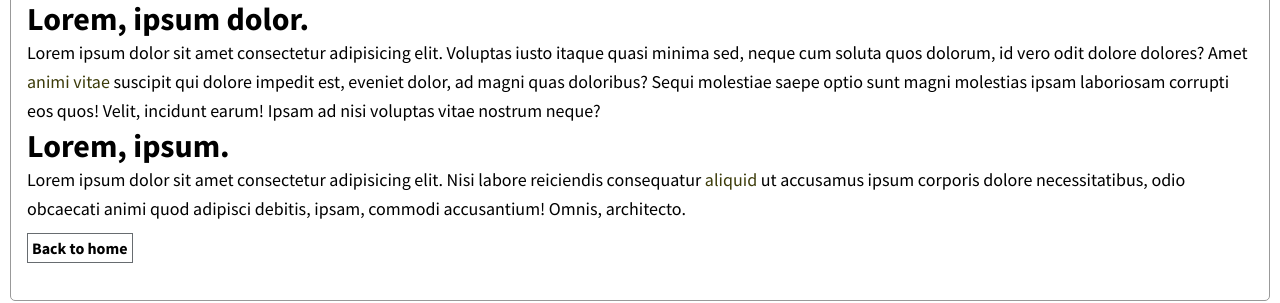
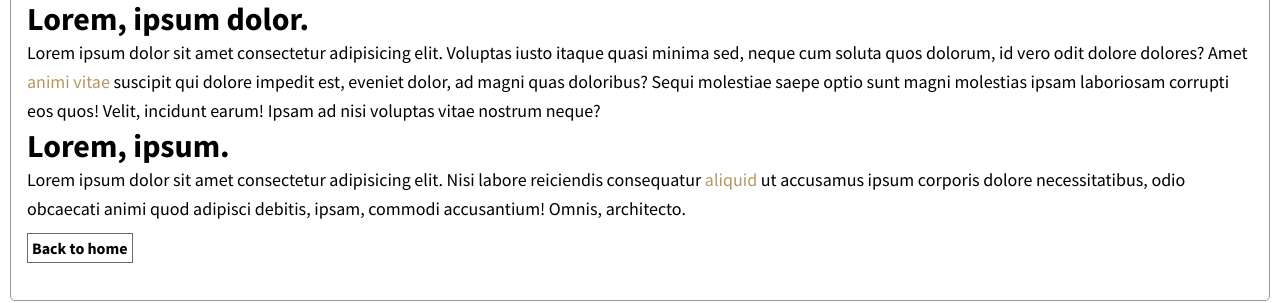
Before and after one commit to Jeevaf22/laptop, a React (Create React App) app: page /productdetail/1/1/1/1/1 in a window 1280 px wide. Shown: the part 562-865 px from the top of the page. Built offline with nearby package versions, Linux system fonts and the light colour scheme.

Commit message:
routing, 404 page and style changed

```diff
--- a/src/ProductDetail.js
+++ b/src/ProductDetail.js
@@ -14,17 +14,17 @@ const ProductDetail = () => {
       <p>
         Lorem ipsum dolor sit amet consectetur adipisicing elit. Voluptas iusto
         itaque quasi minima sed, neque cum soluta quos dolorum, id vero odit
-        dolore dolores? Amet <span> animi vitae</span> suscipit qui dolore
-        impedit est, eveniet dolor, ad magni quas doloribus? Sequi molestiae
-        saepe optio sunt magni molestias ipsam laboriosam corrupti eos quos!
-        Velit, incidunt earum! Ipsam ad nisi voluptas vitae nostrum neque?
+        dolore dolores? Amet <span className="sp"> animi vitae</span> suscipit
+        qui dolore impedit est, eveniet dolor, ad magni quas doloribus? Sequi
+        molestiae saepe optio sunt magni molestias ipsam laboriosam corrupti eos
+        quos! Velit, incidunt earum! Ipsam ad nisi voluptas vitae nostrum neque?
       </p>
       <h4 className="h1">Lorem, ipsum.</h4>
       <p>
         Lorem ipsum dolor sit amet consectetur adipisicing elit. Nisi labore
-        reiciendis consequatur <span> aliquid</span> ut accusamus ipsum corporis
-        dolore necessitatibus, odio obcaecati animi quod adipisci debitis,
-        ipsam, commodi accusantium! Omnis, architecto.
+        reiciendis consequatur <span className="sp"> aliquid</span> ut accusamus
+        ipsum corporis dolore necessitatibus, odio obcaecati animi quod adipisci
+        debitis, ipsam, commodi accusantium! Omnis, architecto.
       </p>
       <div className="btn-back">
         <Link to="/">Back to home</Link>
--- a/src/index.css
+++ b/src/index.css
@@ -199,8 +199,8 @@ input:focus {
   line-height: 1.6;
 }
 
-.productdetail p span {
-  color: #3d3c0a;
+.sp {
+  color: #b69760;
 }
 
 .btn-back {
```
